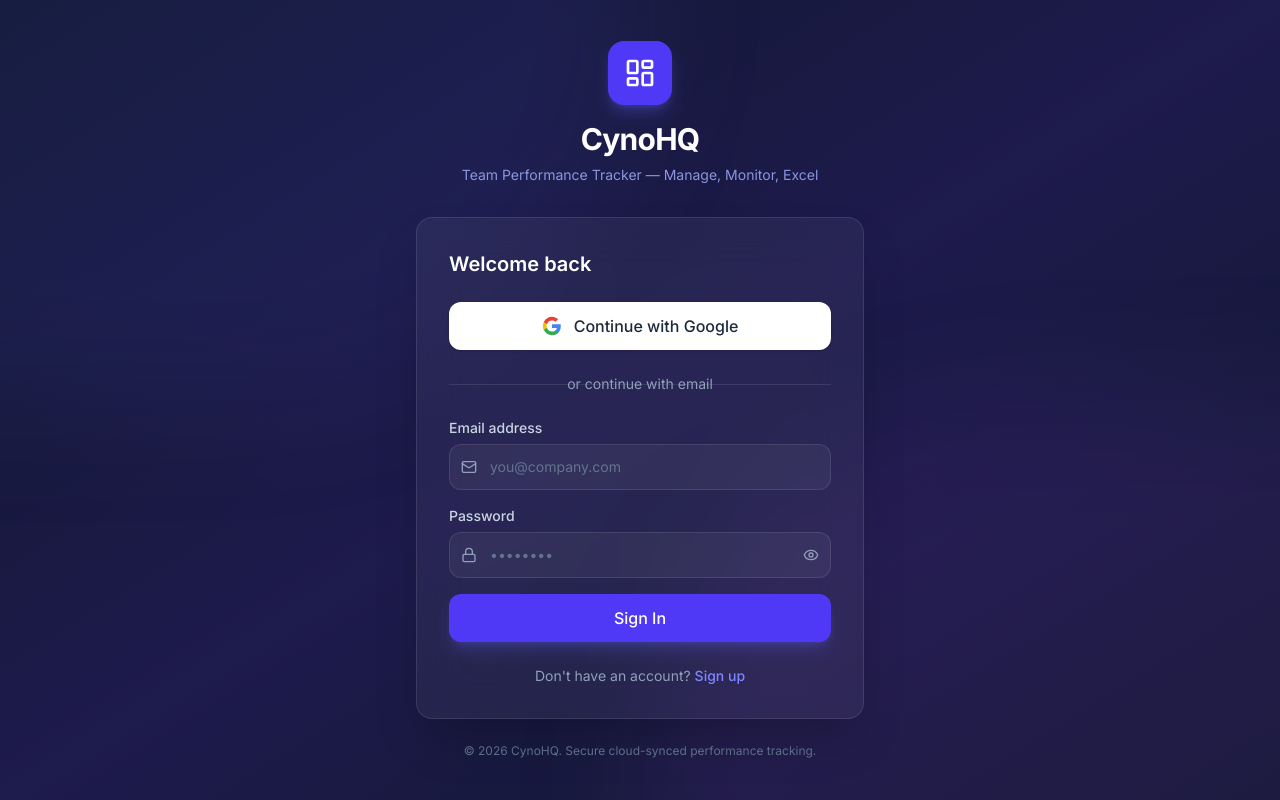
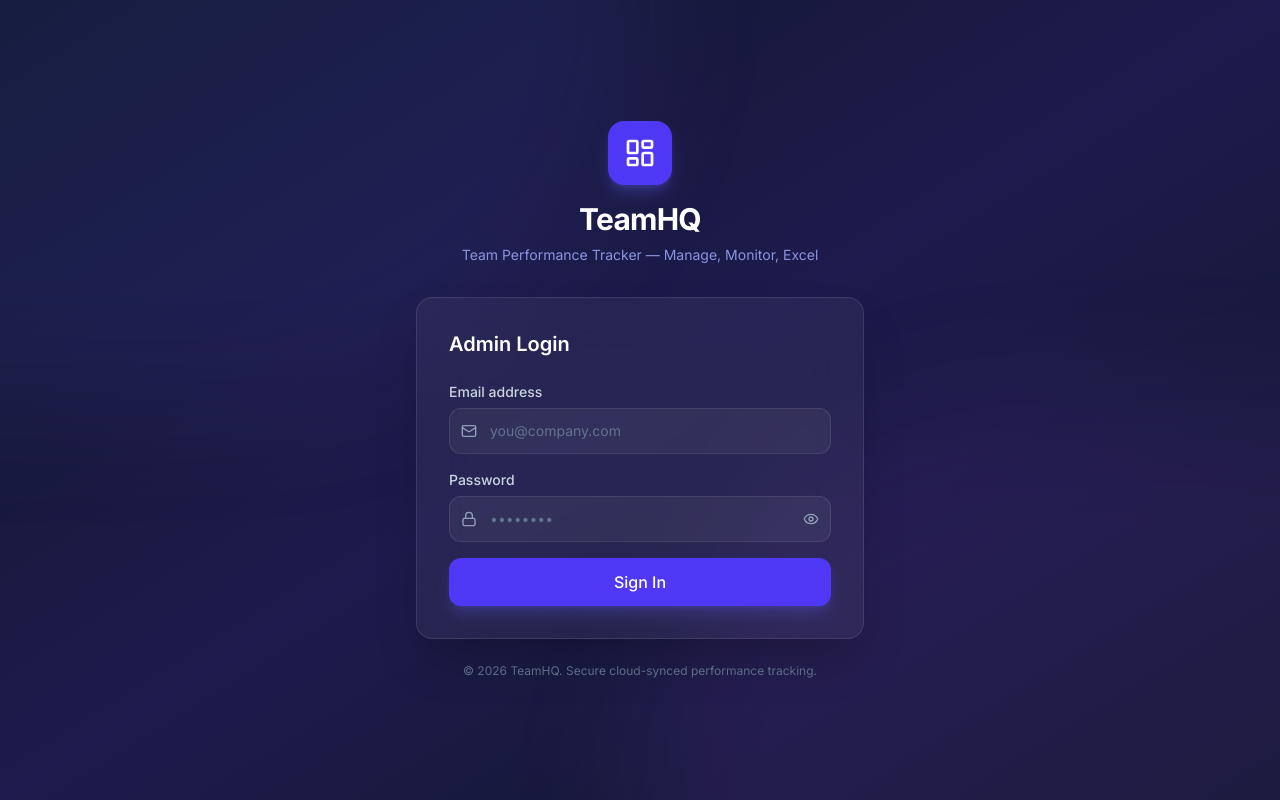
Before and after one commit to shizwan/TeamHQ, a Next.js app: page /login in a window 1280 px wide. Built offline with nearby package versions, Linux system fonts and the light colour scheme.

Commit message:
Rebrand to TeamHQ, lockdown auth, and remove demo seed data

```diff
--- a/package.json
+++ b/package.json
@@ -1,5 +1,5 @@
 {
-  "name": "cynohq",
+  "name": "teamhq",
   "version": "0.1.0",
   "private": true,
   "scripts": {
--- a/src/app/dashboard/layout.tsx
+++ b/src/app/dashboard/layout.tsx
@@ -18,7 +18,7 @@ function DashboardShell({ children }: { children: React.ReactNode }) {
   }, [user, loading, router]);
 
   if (loading) {
-    return <LoadingSpinner fullScreen message="Connecting to CynoHQ..." />;
+    return <LoadingSpinner fullScreen message="Connecting to TeamHQ..." />;
   }
 
   if (!user) {
--- a/src/app/layout.tsx
+++ b/src/app/layout.tsx
@@ -2,7 +2,7 @@ import type { Metadata } from 'next';
 import './globals.css';
 
 export const metadata: Metadata = {
-  title: 'CynoHQ — Team Performance Tracker',
+  title: 'TeamHQ — Team Performance Tracker',
   description:
     'Track team performance, manage projects, monitor deadlines, and generate end-of-month reports. Built for managers who want clarity.',
   keywords: ['team management', 'performance tracking', 'project management', 'task tracker'],
--- a/src/app/login/page.tsx
+++ b/src/app/login/page.tsx
@@ -6,15 +6,13 @@ import { useAuth } from '@/contexts/AuthContext';
 import { LayoutDashboard, Mail, Lock, Loader2, Eye, EyeOff } from 'lucide-react';
 
 function LoginForm() {
-  const { signInWithGoogle, signInWithEmail, signUpWithEmail, error, clearError, user } = useAuth();
+  const { signInWithEmail, error, clearError, user } = useAuth();
   const router = useRouter();
 
-  const [mode, setMode] = useState<'signin' | 'signup'>('signin');
   const [email, setEmail] = useState('');
   const [password, setPassword] = useState('');
   const [showPassword, setShowPassword] = useState(false);
   const [loading, setLoading] = useState(false);
-  const [googleLoading, setGoogleLoading] = useState(false);
 
   // Redirect if already authenticated
   React.useEffect(() => {
@@ -29,29 +27,12 @@ function LoginForm() {
 
     setLoading(true);
     try {
-      if (mode === 'signin') {
-        await signInWithEmail(email.trim(), password);
-      } else {
-        await signUpWithEmail(email.trim(), password);
-      }
+      await signInWithEmail(email.trim(), password);
+    } catch (err) {
+      // Error handled in AuthContext
     } finally {
       setLoading(false);
     }
-  };
-
-  const handleGoogleSignIn = async () => {
-    clearError();
-    setGoogleLoading(true);
-    try {
-      await signInWithGoogle();
-    } finally {
-      setGoogleLoading(false);
-    }
-  };
-
-  const toggleMode = () => {
-    clearError();
-    setMode(mode === 'signin' ? 'signup' : 'signin');
   };
 
   return (
@@ -68,7 +49,7 @@ function LoginForm() {
           <div className="inline-flex items-center justify-center w-16 h-16 rounded-2xl bg-indigo-600 shadow-lg shadow-indigo-500/30 mb-4">
             <LayoutDashboard className="w-8 h-8 text-white" />
           </div>
-          <h1 className="text-3xl font-bold text-white tracking-tight">CynoHQ</h1>
+          <h1 className="text-3xl font-bold text-white tracking-tight">TeamHQ</h1>
           <p className="text-indigo-300/80 mt-2 text-sm">
             Team Performance Tracker — Manage, Monitor, Excel
           </p>
@@ -77,7 +58,7 @@ function LoginForm() {
         {/* Card */}
         <div className="bg-white/5 backdrop-blur-xl border border-white/10 rounded-2xl shadow-2xl p-8">
           <h2 className="text-xl font-semibold text-white mb-6">
-            {mode === 'signin' ? 'Welcome back' : 'Create your account'}
+            Admin Login
           </h2>
 
           {/* Error Alert */}
@@ -86,36 +67,6 @@ function LoginForm() {
               {error}
             </div>
           )}
-
-          {/* Google Sign-In */}
-          <button
-            type="button"
-            onClick={handleGoogleSignIn}
-            disabled={googleLoading}
-            className="w-full flex items-center justify-center gap-3 px-4 py-3 bg-white hover:bg-slate-50 text-slate-800 font-medium rounded-xl transition-all disabled:opacity-50 disabled:cursor-not-allowed shadow-sm hover:shadow"
-          >
-            {googleLoading ? (
-              <Loader2 className="w-5 h-5 animate-spin" />
-            ) : (
-              <svg className="w-5 h-5" viewBox="0 0 24 24">
-                <path fill="#4285F4" d="M22.56 12.25c0-.78-.07-1.53-.2-2.25H12v4.26h5.92a5.06 5.06 0 0 1-2.2 3.32v2.77h3.57c2.08-1.92 3.28-4.74 3.28-8.1z" />
-                <path fill="#34A853" d="M12 23c2.97 0 5.46-.98 7.28-2.66l-3.57-2.77c-.98.66-2.23 1.06-3.71 1.06-2.86 0-5.29-1.93-6.16-4.53H2.18v2.84C3.99 20.53 7.7 23 12 23z" />
-                <path fill="#FBBC05" d="M5.84 14.09c-.22-.66-.35-1.36-.35-2.09s.13-1.43.35-2.09V7.07H2.18C1.43 8.55 1 10.22 1 12s.43 3.45 1.18 4.93l2.85-2.22.81-.62z" />
-                <path fill="#EA4335" d="M12 5.38c1.62 0 3.06.56 4.21 1.64l3.15-3.15C17.45 2.09 14.97 1 12 1 7.7 1 3.99 3.47 2.18 7.07l3.66 2.84c.87-2.6 3.3-4.53 6.16-4.53z" />
-              </svg>
-            )}
-            Continue with Google
-          </button>
-
-          {/* Divider */}
-          <div className="relative my-6">
-            <div className="absolute inset-0 flex items-center">
-              <div className="w-full border-t border-white/10" />
-            </div>
-            <div className="relative flex justify-center text-sm">
-              <span className="px-3 bg-transparent text-slate-400">or continue with email</span>
-            </div>
-          </div>
 
           {/* Email/Password Form */}
           <form onSubmit={handleSubmit} className="space-y-4">
@@ -148,7 +99,7 @@ function LoginForm() {
                   id="login-password"
                   type={showPassword ? 'text' : 'password'}
                   required
-                  autoComplete={mode === 'signin' ? 'current-password' : 'new-password'}
+                  autoComplete={'current-password'}
                   minLength={6}
                   value={password}
                   onChange={(e) => setPassword(e.target.value)}
@@ -172,26 +123,14 @@ function LoginForm() {
               className="w-full flex items-center justify-center gap-2 px-4 py-3 bg-indigo-600 hover:bg-indigo-500 text-white font-medium rounded-xl transition-all disabled:opacity-50 disabled:cursor-not-allowed shadow-lg shadow-indigo-500/25 hover:shadow-indigo-500/40"
             >
               {loading && <Loader2 className="w-4 h-4 animate-spin" />}
-              {mode === 'signin' ? 'Sign In' : 'Create Account'}
+              Sign In
             </button>
           </form>
-
-          {/* Toggle Mode */}
-          <p className="text-center text-sm text-slate-400 mt-6">
-            {mode === 'signin' ? "Don't have an account?" : 'Already have an account?'}{' '}
-            <button
-              type="button"
-              onClick={toggleMode}
-              className="text-indigo-400 hover:text-indigo-300 font-medium transition"
-            >
-              {mode === 'signin' ? 'Sign up' : 'Sign in'}
-            </button>
-          </p>
         </div>
 
         {/* Footer */}
         <p className="text-center text-xs text-slate-500 mt-6">
-          © {new Date().getFullYear()} CynoHQ. Secure cloud-synced performance tracking.
+          © {new Date().getFullYear()} TeamHQ. Secure cloud-synced performance tracking.
         </p>
       </div>
     </div>
--- a/src/app/page.tsx
+++ b/src/app/page.tsx
@@ -19,5 +19,5 @@ export default function RootPage() {
     }
   }, [user, loading, router]);
 
-  return <LoadingSpinner fullScreen message="Loading CynoHQ..." />;
+  return <LoadingSpinner fullScreen message="Loading TeamHQ..." />;
 }
--- a/src/components/layout/Sidebar.tsx
+++ b/src/components/layout/Sidebar.tsx
@@ -58,7 +58,7 @@ export default function Sidebar() {
       <div className="flex items-center justify-between border-b border-slate-800 p-6">
         <div className="flex items-center gap-3">
           <LayoutDashboard className="h-7 w-7 text-indigo-400" aria-hidden="true" />
-          <span className="text-xl font-bold tracking-tight text-white">CynoHQ</span>
+          <span className="text-xl font-bold tracking-tight text-white">TeamHQ</span>
         </div>
         {/* Mobile close button */}
         <button
--- a/src/contexts/AuthContext.tsx
+++ b/src/contexts/AuthContext.tsx
@@ -4,17 +4,15 @@ import React, { createContext, useContext, useEffect, useState } from 'react';
 
 // Dummy user for now until NextAuth is set up
 const dummyUser = {
-  uid: 'demo-user',
-  email: 'admin@cynohq.com',
+  uid: 'admin-user',
+  email: 'admin@teamhq.com',
   displayName: 'Admin User',
 };
 
 interface AuthContextValue {
   user: any;
   loading: boolean;
-  signInWithGoogle: () => Promise<void>;
   signInWithEmail: (e: string, p: string) => Promise<void>;
-  signUpWithEmail: (e: string, p: string) => Promise<void>;
   signOut: () => Promise<void>;
   error: string | null;
   clearError: () => void;
@@ -39,25 +37,23 @@ export const AuthProvider: React.FC<{ children: React.ReactNode }> = ({ children
     checkAuth();
   }, []);
 
-  const signInWithGoogle = async () => {
-    localStorage.setItem('auth_token', 'true');
-    setUser(dummyUser);
+  const signInWithEmail = async (email: string, pass: string) => {
+    if (email === 'admin@teamhq.com' && pass === 'password') {
+      localStorage.setItem('auth_token', 'true');
+      setUser(dummyUser);
+    } else {
+      setError('Invalid email or password');
+      throw new Error('Invalid email or password');
+    }
   };
-  const signInWithEmail = async () => {
-    localStorage.setItem('auth_token', 'true');
-    setUser(dummyUser);
-  };
-  const signUpWithEmail = async () => {
-    localStorage.setItem('auth_token', 'true');
-    setUser(dummyUser);
-  };
+
   const signOut = async () => {
     localStorage.removeItem('auth_token');
     setUser(null);
   };
 
   return (
-    <AuthContext.Provider value={{ user, loading, signInWithGoogle, signInWithEmail, signUpWithEmail, signOut, error, clearError }}>
+    <AuthContext.Provider value={{ user, loading, signInWithEmail, signOut, error, clearError }}>
       {children}
     </AuthContext.Provider>
   );
```
Also changed, not shown: src/app/dashboard/page.tsx (+2 -23 lines).
